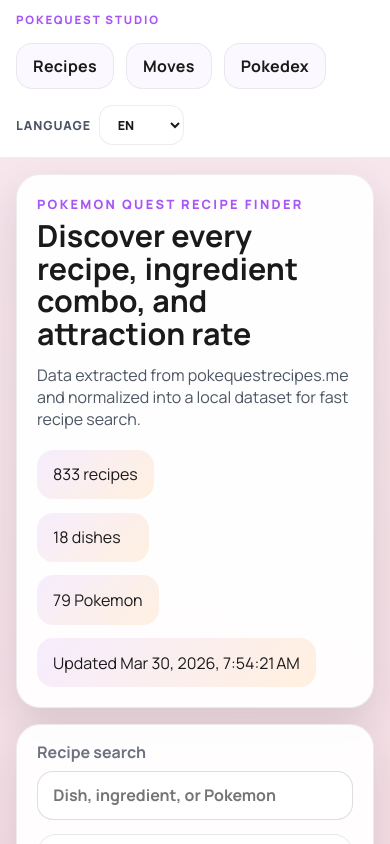
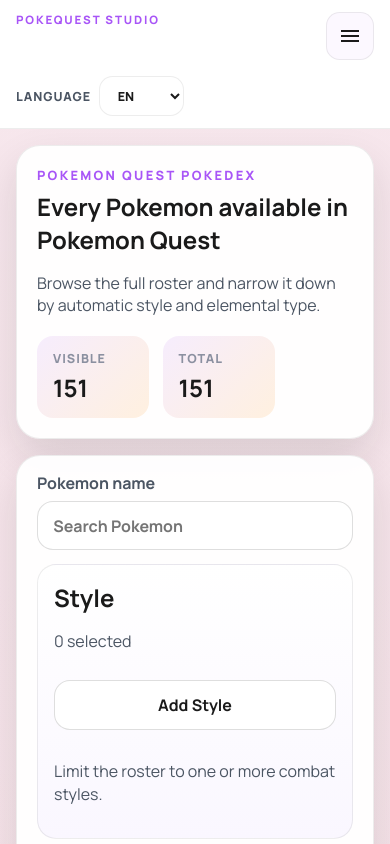
Before and after one commit to opeshm/pokemon-quest-recipe-finder, an Angular app: page / in a window 390 px wide. Shown: the top 844 px of the page. Built offline with nearby package versions, Linux system fonts and the light colour scheme.

Commit message:
Implement UI improvements from improvements.md

```diff
--- a/src/app/app.html
+++ b/src/app/app.html
@@ -5,14 +5,34 @@
     </div>
 
     <nav class="primary-nav" aria-label="Primary navigation">
-      <a
-        routerLink="/"
-        routerLinkActive="active"
-        [routerLinkActiveOptions]="{ exact: true }"
-        >{{ 'app.nav.recipes' | translate }}</a
+      <button
+        type="button"
+        class="nav-burger"
+        [attr.aria-expanded]="mobileMenuOpen()"
+        aria-controls="primary-nav-links"
+        (click)="toggleMobileMenu()"
       >
-      <a routerLink="/moves" routerLinkActive="active">{{ 'app.nav.moves' | translate }}</a>
-      <a routerLink="/pokedex" routerLinkActive="active">{{ 'app.nav.pokedex' | translate }}</a>
+        @if (!mobileMenuOpen()) {
+          <svg viewBox="0 0 24 24" fill="currentColor" width="24" height="24" aria-hidden="true">
+            <path d="M3 18h18v-2H3v2zm0-5h18v-2H3v2zm0-7v2h18V6H3z"/>
+          </svg>
+        } @else {
+          <svg viewBox="0 0 24 24" fill="currentColor" width="24" height="24" aria-hidden="true">
+            <path d="M19 6.41L17.59 5 12 10.59 6.41 5 5 6.41 10.59 12 5 17.59 6.41 19 12 13.41 17.59 19 19 17.59 13.41 12z"/>
+          </svg>
+        }
+      </button>
+
+      <div id="primary-nav-links" class="primary-nav-links" [class.primary-nav-links--open]="mobileMenuOpen()">
+        <a
+          routerLink="/"
+          routerLinkActive="active"
+          [routerLinkActiveOptions]="{ exact: true }"
+          (click)="closeMobileMenu()"
+        >{{ 'app.nav.pokedex' | translate }}</a>
+        <a routerLink="/moves" routerLinkActive="active" (click)="closeMobileMenu()">{{ 'app.nav.moves' | translate }}</a>
+        <a routerLink="/recipes" routerLinkActive="active" (click)="closeMobileMenu()">{{ 'app.nav.recipes' | translate }}</a>
+      </div>
     </nav>
 
     <label class="language-selector">
--- a/src/app/app.routes.ts
+++ b/src/app/app.routes.ts
@@ -4,8 +4,8 @@
   {
     path: '',
     loadComponent: () =>
-      import('./features/recipe-explorer/pages/recipe-explorer-page.component').then(
-        (module) => module.RecipeExplorerPageComponent
+      import('./features/pokedex/pages/pokedex-page.component').then(
+        (module) => module.PokedexPageComponent
       )
   },
   {
@@ -16,10 +16,10 @@
       )
   },
   {
-    path: 'pokedex',
+    path: 'recipes',
     loadComponent: () =>
-      import('./features/pokedex/pages/pokedex-page.component').then(
-        (module) => module.PokedexPageComponent
+      import('./features/recipe-explorer/pages/recipe-explorer-page.component').then(
+        (module) => module.RecipeExplorerPageComponent
       )
   },
   {
--- a/src/app/app.scss
+++ b/src/app/app.scss
@@ -1,5 +1,11 @@
 :host {
-  display: block;
+  display: flex;
+  flex-direction: column;
+  min-height: 100dvh;
+}
+
+router-outlet + * {
+  flex: 1;
 }
 
 .app-header {
@@ -36,7 +42,7 @@
 
 .primary-nav {
   display: flex;
-  flex-wrap: wrap;
+  align-items: center;
   gap: 0.75rem;
 }
 
@@ -67,6 +73,30 @@
   color: #ffffff;
   border-color: var(--brand-primary);
   box-shadow: 0 10px 24px rgba(var(--brand-primary-rgb), 0.28);
+}
+
+.nav-burger {
+  display: none;
+  align-items: center;
+  justify-content: center;
+  width: 3rem;
+  height: 3rem;
+  border: 1px solid var(--border-subtle);
+  border-radius: 0.85rem;
+  background: rgba(var(--brand-primary-rgb), 0.04);
+  color: var(--text-primary);
+  cursor: pointer;
+}
+
+.nav-burger:focus-visible {
+  outline: 2px solid rgba(var(--brand-primary-rgb), 0.3);
+  outline-offset: 2px;
+}
+
+.primary-nav-links {
+  display: flex;
+  flex-wrap: wrap;
+  gap: 0.75rem;
 }
 
 .language-selector {
@@ -153,6 +183,33 @@
     align-items: stretch;
   }
 
+  .primary-nav {
+    flex-direction: column;
+    align-items: stretch;
+    gap: 0;
+  }
+
+  .nav-burger {
+    display: flex;
+  }
+
+  .primary-nav-links {
+    display: none;
+    flex-direction: column;
+    gap: 0.5rem;
+    width: 100%;
+    padding-top: 0.75rem;
+  }
+
+  .primary-nav-links--open {
+    display: flex;
+  }
+
+  .primary-nav-links a {
+    width: 100%;
+    text-align: center;
+  }
+
   .language-selector {
     justify-content: space-between;
   }
--- a/src/app/app.ts
+++ b/src/app/app.ts
@@ -1,4 +1,4 @@
-import { ChangeDetectionStrategy, Component, inject } from '@angular/core';
+import { ChangeDetectionStrategy, Component, inject, signal } from '@angular/core';
 import { RouterLink, RouterLinkActive, RouterOutlet } from '@angular/router';
 import { AppLanguage, LanguageService } from './core/i18n/language.service';
 import { TranslatePipe } from './core/i18n/translate.pipe';
@@ -16,6 +16,7 @@
 
   readonly language = this.languageService.language;
   readonly languageOptions = this.languageService.options;
+  readonly mobileMenuOpen = signal(false);
 
   setLanguage(value: string): void {
     this.languageService.setLanguage(value === 'es' ? 'es' : 'en');
@@ -24,4 +25,12 @@
   trackByLanguage(_: number, option: { value: AppLanguage }): AppLanguage {
     return option.value;
   }
+
+  toggleMobileMenu(): void {
+    this.mobileMenuOpen.update((v) => !v);
+  }
+
+  closeMobileMenu(): void {
+    this.mobileMenuOpen.set(false);
+  }
 }
--- a/src/app/core/i18n/language.service.ts
+++ b/src/app/core/i18n/language.service.ts
@@ -27,6 +27,7 @@
       return 'en';
     }
 
-    return localStorage.getItem(LANGUAGE_STORAGE_KEY) === 'es' ? 'es' : 'en';
+    const stored = localStorage.getItem(LANGUAGE_STORAGE_KEY);
+    return stored === 'es' || stored === 'en' ? stored : 'en';
   }
 }
--- a/src/app/features/moves/pages/moves-page.component.scss
+++ b/src/app/features/moves/pages/moves-page.component.scss
@@ -1,5 +1,5 @@
 .page-shell {
-  min-height: 100dvh;
+  flex: 1;
   padding: clamp(1rem, 1.5vw, 2rem);
   background:
     radial-gradient(circle at 14% 10%, var(--halo-primary) 0%, rgba(var(--brand-primary-rgb), 0) 28%),
--- a/src/app/features/pokedex/pages/pokedex-page.component.scss
+++ b/src/app/features/pokedex/pages/pokedex-page.component.scss
@@ -1,5 +1,5 @@
 .page-shell {
-  min-height: 100dvh;
+  flex: 1;
   padding: clamp(1rem, 1.5vw, 2rem);
   background:
     radial-gradient(circle at 14% 10%, var(--halo-primary) 0%, rgba(var(--brand-primary-rgb), 0) 28%),
--- a/src/app/features/privacy/pages/privacy-policy-page.component.scss
+++ b/src/app/features/privacy/pages/privacy-policy-page.component.scss
@@ -1,5 +1,5 @@
 .privacy-page {
-  min-height: calc(100dvh - 8rem);
+  flex: 1;
   padding: clamp(1rem, 1.5vw, 2rem);
   background:
     radial-gradient(circle at 14% 10%, var(--halo-primary) 0%, rgba(var(--brand-primary-rgb), 0) 28%),
--- a/src/app/features/recipe-explorer/components/recipe-list-panel/recipe-list-panel.component.html
+++ b/src/app/features/recipe-explorer/components/recipe-list-panel/recipe-list-panel.component.html
@@ -1,4 +1,4 @@
-<article class="recipe-list-panel">
+<article class="recipe-list-panel" [class.recipe-list-panel--empty]="!vm().cards.length">
   <header>
     <h2>{{ 'recipes.list.title' | translate }}</h2>
     <p>{{ vm().cards.length }} {{ 'recipes.list.matchingGroups' | translate }}</p>
--- a/src/app/features/recipe-explorer/components/recipe-list-panel/recipe-list-panel.component.scss
+++ b/src/app/features/recipe-explorer/components/recipe-list-panel/recipe-list-panel.component.scss
@@ -10,6 +10,10 @@
   box-shadow: var(--shadow-sm);
   display: flex;
   flex-direction: column;
+}
+
+.recipe-list-panel--empty {
+  min-height: auto;
 }
 
 .recipe-list-panel header {
--- a/src/app/features/recipe-explorer/pages/recipe-explorer-page.component.scss
+++ b/src/app/features/recipe-explorer/pages/recipe-explorer-page.component.scss
@@ -1,5 +1,5 @@
 .page-shell {
-  min-height: 100dvh;
+  flex: 1;
   padding: clamp(1rem, 1.5vw, 2rem);
   background:
     radial-gradient(circle at 14% 10%, var(--halo-primary) 0%, rgba(var(--brand-primary-rgb), 0) 28%),
```
